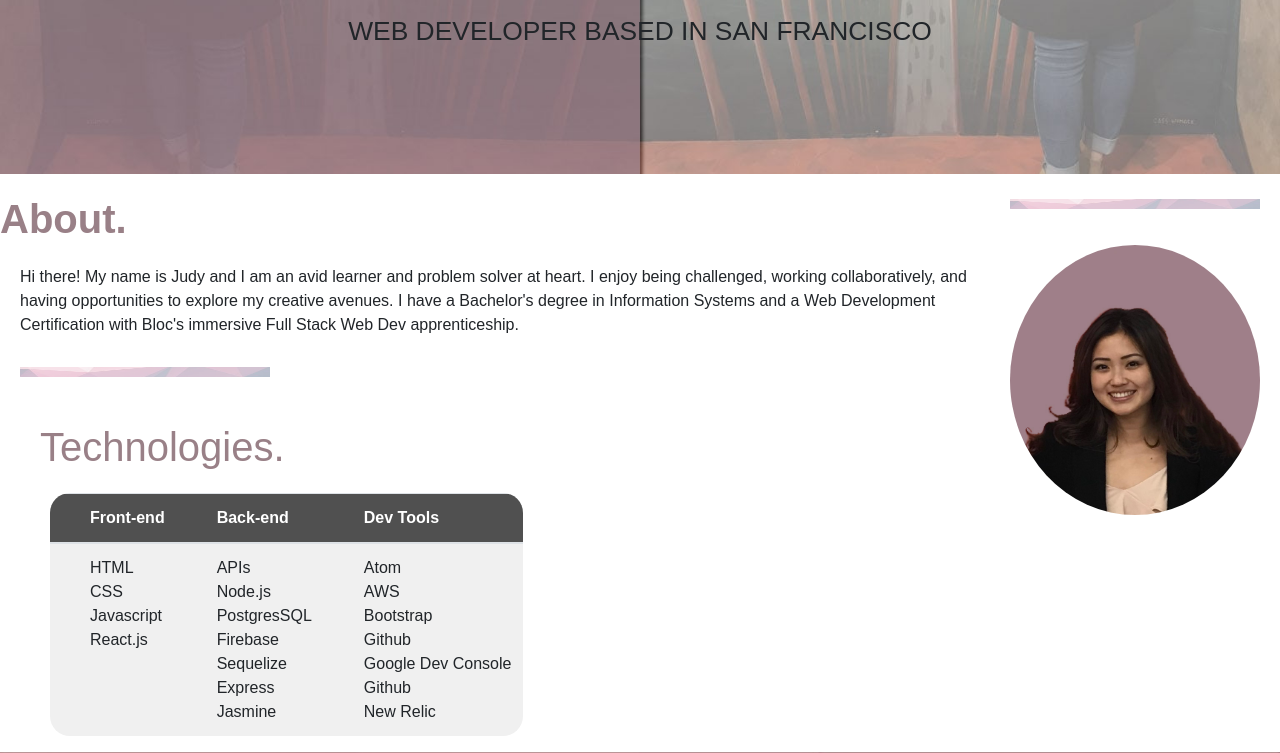
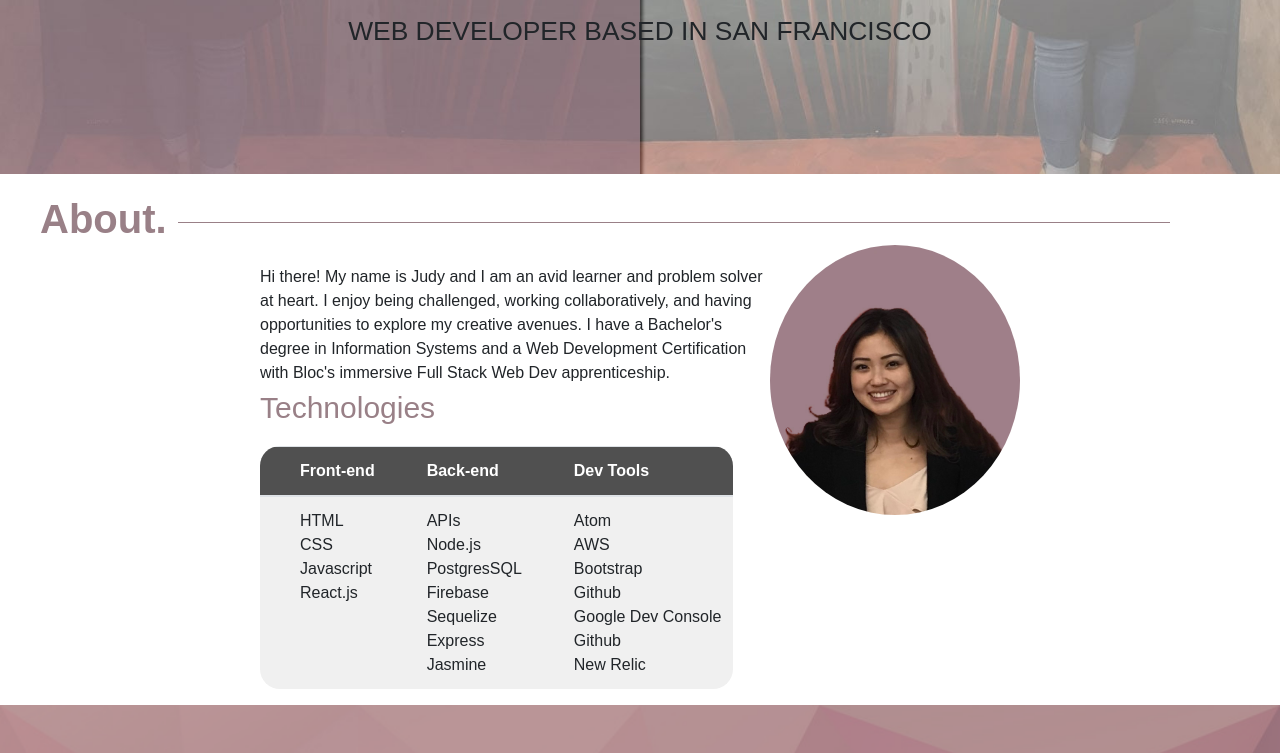
Before and after one commit to judypatoodie/about-judy, a PHP site: page / in a window 1280 px wide. Shown: the part 621-1374 px from the top of the page. Run offline with PHP 8.4, Linux system fonts and the light colour scheme; some libraries are stand-ins or nearby versions; some web fonts are replaced.

Commit message:
fixed section divider

```diff
--- a/index.css
+++ b/index.css
@@ -44,14 +44,9 @@ border-radius: 20px;
   height: 250px;
   width: 350px;
   display:table;
-  transform: translate(3%, -100%);
+  transform: translate(2%, -100%);
   text-align: left;
 }
-
-#test:focus{
-    outline: 2px solid blue;
-}
-
 
 
 .projectContainer:hover .projectImage {
@@ -69,16 +64,14 @@ border-radius: 20px;
 .projectContainer:focus .middle {
   outline: none;
   box-shadow: none;
-
   opacity: 1;
 }
 
 .projectContainer:focus .projectImage {
     outline: none;
     box-shadow: none;
-
-  opacity: .2;
-  transition: 1s ;
+    opacity: .2;
+    transition: 1s ;
 }
 
 .projectText {
@@ -108,26 +101,38 @@ th{
   padding-left: 40px;
 }
 
-.sectionDivider{
-  margin-top: 10px;
-  margin-right: 20px;
-  width: 250px;
-  height: 20px;
-  opacity: 0.5;
-  height:10px
-}
+
 .aboutTitle{
    font-size: 40px;
+     margin-left: 40px;
    color: #998087;
    font-family: 'Thasadith', sans-serif;
+   white-space: nowrap;
 
 }
-.aboutSection{
-
-  margin-top:10px;
 
 
 
+.aboutTitle:after {
+  content: "";
+  display: inline-block;
+  height: 1px;
+  width: 80%;
+  background-color: #998087;
+  position: relative;
+  top: -10px;
+}
+
+.aboutSection{
+
+  padding-top:10px;
+
+}
+
+.description{
+max-width: 800px;
+  left: 50%;
+  transform: translate(-50%, 0%);
 }
 
 a.aboutAnchor {
@@ -212,11 +217,3 @@ a.aboutAnchor {
 #mb_parallax_three {
   background-image: url(./img/triangleBG.png);
 }
-
-
-#test p {
-    opacity: 0;
-    font-size: 21px;
-    margin-top: 25px;
-    text-align: center;
-}
--- a/index.html
+++ b/index.html
@@ -66,22 +66,21 @@
 
   <a class="aboutAnchor" id="aboutAnchor"></a>
     <p class="aboutTitle" style="font-weight:bold">
-      About.
-      <img class="sectionDivider d-none d-sm-block" align="right" src="./img/sectionDiv.png">
+      <span>About.</span>
     </p>
-     <div class="description" style="margin-left:20px">
+     <div class="description" style="padding-left:20px">
         <img class="profilepic" align="right" src="./img/muaveAboutPic.jpg">
         Hi there! My name is Judy and I am an avid learner and problem solver at heart. I enjoy being challenged, working collaboratively, and
         having opportunities to explore my creative avenues. I have a Bachelor's degree
         in Information Systems and a Web Development Certification with Bloc's immersive
         Full Stack Web Dev apprenticeship.
-        <p style="color:#998087;font-size:40px;margin-top:20px;margin-left:20px">
-          <img class="sectionDivider d-none d-sm-block" align="left" src="./img/sectionDiv.png" style="margin-left:-20px; height:10px">
-          <br>Technologies.
+        <p style="color:#998087;font-size:30px">
+
+        Technologies
         </p>
 
 
-        <table class="table" style="width:auto; margin-left:30px;background-color:#f0f0f0;">
+        <table class="table" style="width:auto;background-color:#f0f0f0;">
             <thead style="background-color:#505050;color:white">
               <tr>
                 <th style="padding-left:40px;" scope="col">Front-end</th>
@@ -128,8 +127,6 @@
 
     <section class="projectTitle" id="projectTitle">
       <b>Projects.</b>
-      <img src="http://www.w3schools.com/images/w3logotest2.png" tabindex="0" id="test">
-
 
 
       <div class="projectContainer" tabindex="0"  style="margin-top:20px">
```
